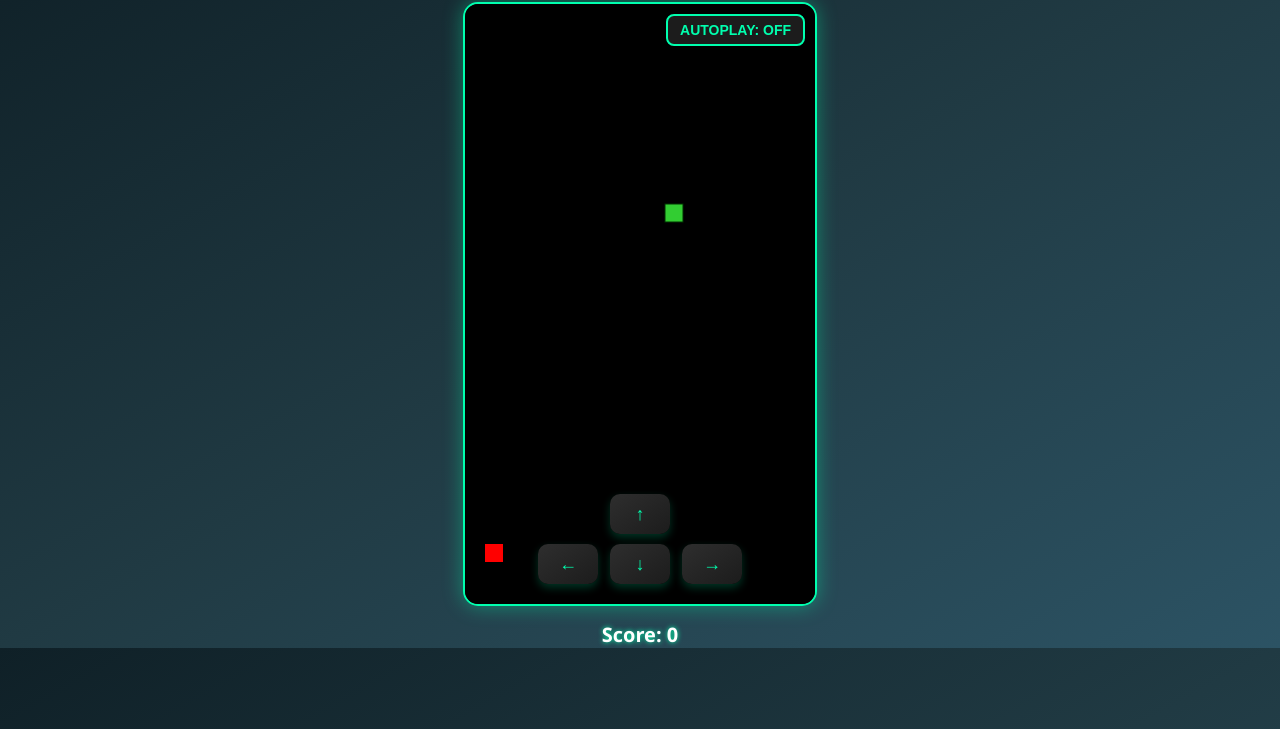
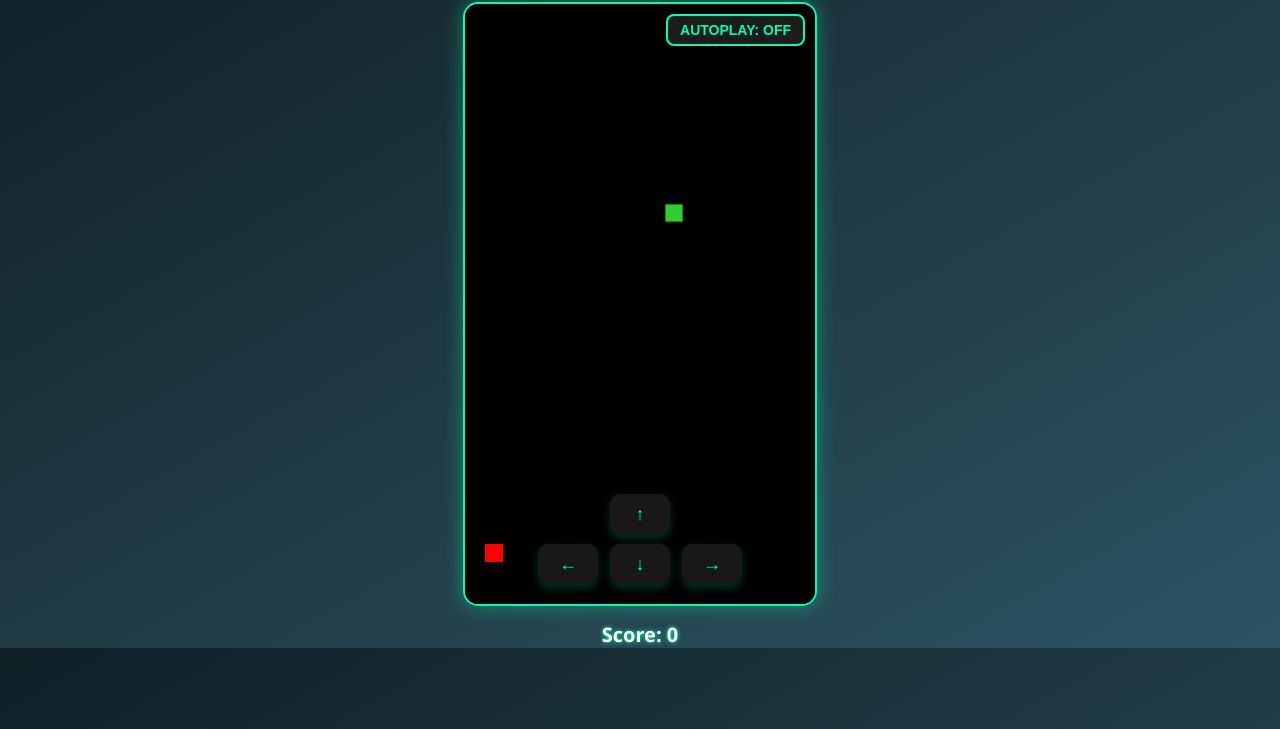
Before and after one commit to Oz-Azell/snake-game, a plain HTML site: page mobilevrs/snake-m.html in a window 1280 px wide. Shown: the part 71-800 px from the top of the page. Drawn offline with Linux system fonts and the light colour scheme.

Commit message:
new update v2

```diff
--- a/mobilevrs/snake-m.html
+++ b/mobilevrs/snake-m.html
@@ -89,7 +89,7 @@
       font-weight: bold;
       border: none;
       border-radius: 10px;
-      background: linear-gradient(145deg, #2e2e2e, #1c1c1c);
+      background-color: #ffffff18;
       color: #00ffae;
       box-shadow: 0 4px 8px rgba(0, 255, 174, 0.2);
       cursor: pointer;
@@ -97,7 +97,7 @@
     }
 
     .btn:hover {
-      background: #00ffae;
+      background: #00ffae6e;
       color: #000;
       box-shadow: 0 0 10px #00ffae;
     }
```
